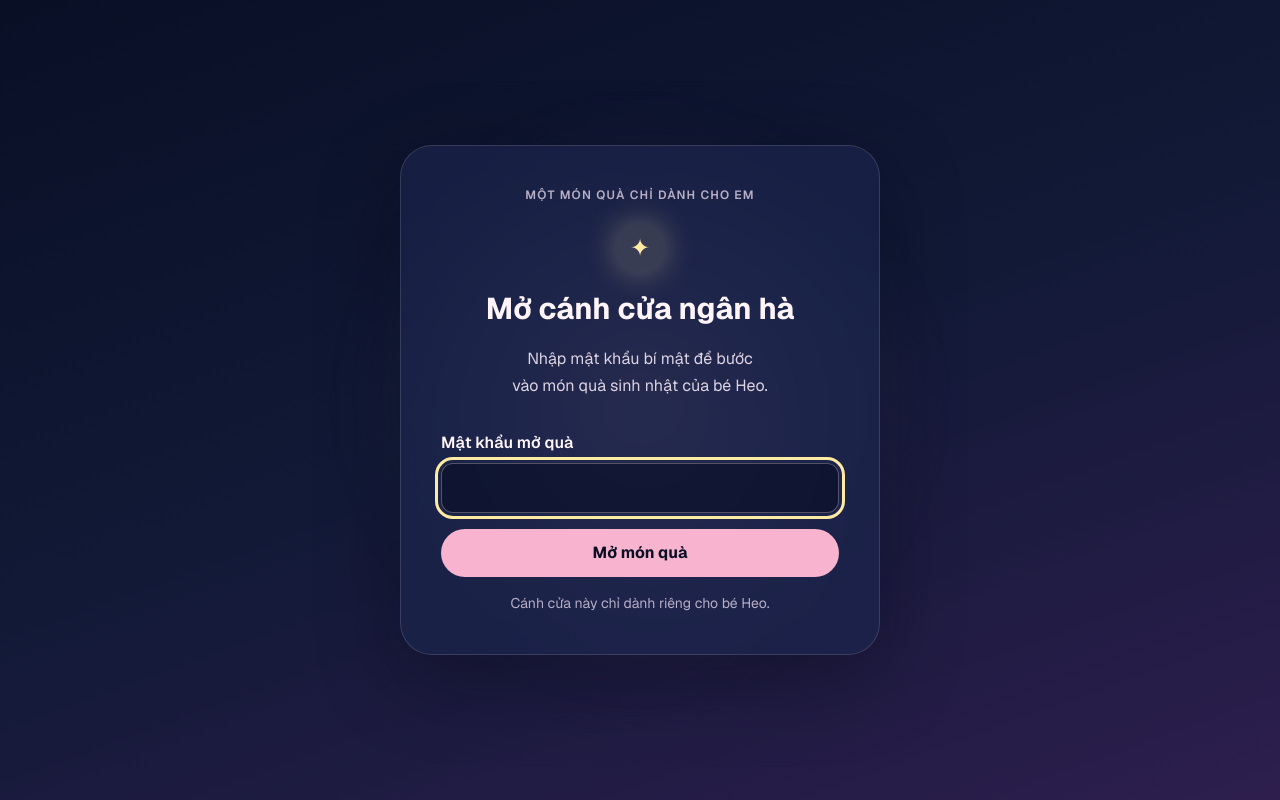
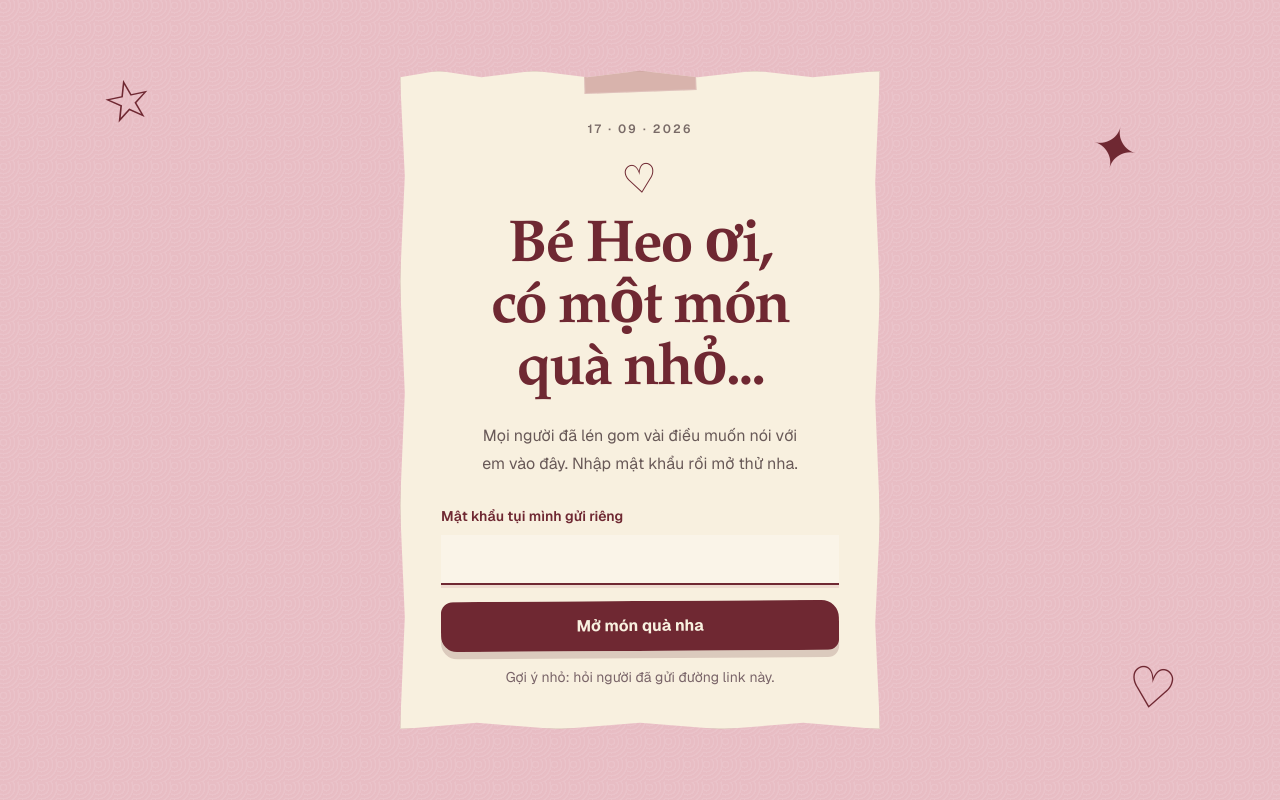
Before and after one commit to thanhhung9720001-collab/web-mung-sinh-nhat, a Next.js app: page /gift in a window 1280 px wide. Built offline with nearby package versions, Linux system fonts and the light colour scheme; no server answers.

Commit message:
feat: apply handmade scrapbook theme

```diff
--- a/src/app/contribute/[secret]/contribution-form.module.css
+++ b/src/app/contribute/[secret]/contribution-form.module.css
@@ -283,3 +283,121 @@
     height: 6rem;
   }
 }
+
+/* Approved scrapbook theme */
+.form {
+  position: relative;
+  gap: var(--space-7);
+  border: 1px solid rgb(111 40 50 / 12%);
+  border-radius: 0.9rem 1.3rem 0.8rem 1.15rem;
+  color: #49383a;
+  background: var(--scrapbook-paper);
+  box-shadow: 0 1.5rem 3.5rem rgb(92 51 58 / 18%);
+  backdrop-filter: none;
+  transform: rotate(0.15deg);
+}
+
+.form::before {
+  position: absolute;
+  top: -0.75rem;
+  left: 50%;
+  width: 7rem;
+  height: 2rem;
+  background: rgb(198 142 142 / 62%);
+  box-shadow: inset 0 0 0 1px rgb(255 255 255 / 18%);
+  content: "";
+  transform: translateX(-50%) rotate(-2deg);
+}
+
+.field label,
+.fieldset legend,
+.choice strong {
+  color: var(--scrapbook-ink);
+}
+
+.field input,
+.field textarea {
+  border-color: rgb(111 40 50 / 22%);
+  border-radius: 0.6rem 0.85rem 0.55rem 0.8rem;
+  color: #49383a;
+  background: rgb(255 255 255 / 42%);
+}
+
+.field input:hover,
+.field textarea:hover,
+.field input:focus,
+.field textarea:focus {
+  border-color: var(--scrapbook-ink);
+}
+
+.field input::placeholder,
+.field textarea::placeholder,
+.hint,
+.choice small,
+.avatarPreview figcaption,
+.formPending {
+  color: #796468;
+}
+
+.field input[type="file"]::file-selector-button,
+.submitArea button {
+  border-radius: 0.7rem 1rem 0.65rem 0.9rem;
+  color: var(--scrapbook-paper);
+  background: var(--scrapbook-ink);
+}
+
+.avatarPreview img {
+  border-color: rgb(111 40 50 / 28%);
+  background: #ead8c8;
+  box-shadow: 0 0.6rem 1.5rem rgb(92 51 58 / 14%);
+  transform: rotate(-2deg);
+}
+
+.choice {
+  border-color: rgb(111 40 50 / 20%);
+  border-radius: 0.65rem 1rem 0.7rem 0.9rem;
+  color: #49383a;
+  background: rgb(255 255 255 / 30%);
+}
+
+.choice:hover,
+.choice:has(input:checked) {
+  border-color: var(--scrapbook-ink);
+  background: rgb(232 189 196 / 34%);
+}
+
+.choice input,
+.consent input {
+  accent-color: var(--scrapbook-ink);
+}
+
+.consent {
+  color: #49383a;
+}
+
+.formStatus {
+  color: #5f6544;
+}
+
+.editLinkNotice {
+  border-color: rgb(111 40 50 / 22%);
+  border-radius: 0.7rem 1rem 0.65rem 0.9rem;
+  color: #49383a;
+  background: rgb(232 189 196 / 24%);
+}
+
+.editLinkNotice a {
+  color: var(--scrapbook-ink);
+}
+
+.editLinkNotice small {
+  color: #796468;
+}
+
+@media (prefers-reduced-motion: reduce) {
+  .form,
+  .form::before,
+  .avatarPreview img {
+    transform: none;
+  }
+}
--- a/src/app/contribute/[secret]/page.module.css
+++ b/src/app/contribute/[secret]/page.module.css
@@ -1,4 +1,7 @@
 .page {
+  --scrapbook-pink: #e8bdc4;
+  --scrapbook-paper: #f8f0df;
+  --scrapbook-ink: #6f2832;
   position: relative;
   min-height: 100svh;
   overflow: clip;
@@ -7,6 +10,22 @@
     max(var(--page-gutter), var(--safe-area-right))
     max(var(--page-gutter), var(--safe-area-bottom))
     max(var(--page-gutter), var(--safe-area-left));
+  color: #49383a;
+  background: var(--scrapbook-pink);
+  isolation: isolate;
+}
+
+.page::before {
+  position: fixed;
+  inset: 0;
+  z-index: -2;
+  opacity: 0.2;
+  background-image:
+    repeating-radial-gradient(circle at 20% 18%, transparent 0 2px, #fff 3px 4px),
+    repeating-linear-gradient(94deg, transparent 0 10px, rgb(82 49 53 / 8%) 11px 12px);
+  background-size: 21px 25px, 33px 39px;
+  content: "";
+  mix-blend-mode: soft-light;
 }
 
 .shell {
@@ -15,73 +34,70 @@
   width: min(100%, var(--content-narrow));
   margin-inline: auto;
   flex-direction: column;
-  gap: var(--space-8);
+  gap: var(--space-7);
 }
 
 .glow {
   position: absolute;
-  top: 8%;
+  top: 4%;
   left: 50%;
-  width: min(36rem, 95vw);
+  z-index: -1;
+  width: min(30rem, 90vw);
   aspect-ratio: 1;
-  border-radius: var(--radius-full);
-  background: var(--gradient-glow);
-  filter: blur(2rem);
-  opacity: 0.76;
+  border: 1px dashed rgb(111 40 50 / 24%);
+  border-radius: 48% 52% 44% 56%;
   pointer-events: none;
-  transform: translateX(-50%);
+  transform: translateX(-50%) rotate(-7deg);
 }
 
 .intro {
   display: flex;
   flex-direction: column;
   align-items: center;
-  gap: var(--space-5);
-  padding-block: var(--space-5) var(--space-2);
+  gap: var(--space-4);
+  padding-block: var(--space-6) var(--space-2);
   text-align: center;
 }
 
 .eyebrow {
-  color: var(--color-text-muted);
+  color: var(--scrapbook-ink);
   font-size: var(--text-xs);
   font-weight: var(--font-semibold);
-  letter-spacing: var(--tracking-wide);
+  letter-spacing: 0.18em;
   text-transform: uppercase;
 }
 
 .star {
-  display: grid;
-  width: var(--space-12);
-  aspect-ratio: 1;
-  place-items: center;
-  border-radius: var(--radius-full);
-  color: var(--color-star);
-  background: var(--color-star-soft);
-  box-shadow: var(--shadow-star);
-  font-size: var(--text-2xl);
+  color: var(--scrapbook-ink);
+  font-family: Georgia, serif;
+  font-size: 2.5rem;
+  line-height: 1;
+  transform: rotate(-9deg);
 }
 
 .intro h1 {
-  max-width: 15ch;
-  color: var(--color-text-heading);
-  font-size: var(--text-display);
-  font-weight: var(--font-bold);
-  line-height: var(--leading-tight);
-  letter-spacing: var(--tracking-tight);
+  max-width: 14ch;
+  color: var(--scrapbook-ink);
+  font-family: "Iowan Old Style", "Palatino Linotype", Georgia, serif;
+  font-size: clamp(2.2rem, 10vw, 4rem);
+  font-weight: 600;
+  line-height: 1.04;
+  letter-spacing: -0.035em;
   text-wrap: balance;
 }
 
 .intro p {
-  max-width: 38ch;
-  color: var(--color-text-secondary);
-  font-size: var(--text-lg);
-  line-height: var(--leading-relaxed);
+  max-width: 39ch;
+  color: #5c474a;
+  line-height: 1.75;
   text-wrap: balance;
 }
 
 @media (min-width: 40rem) {
-  .intro {
-    gap: var(--space-6);
-    padding-block: var(--space-10) var(--space-4);
-  }
+  .intro { padding-block: var(--space-10) var(--space-3); }
 }
+
+@media (prefers-reduced-motion: reduce) {
+  .glow,
+  .star { transform: none; }
+}
--- a/src/app/gift/login-form.tsx
+++ b/src/app/gift/login-form.tsx
@@ -18,7 +18,7 @@ export function GiftLoginForm() {
   return (
     <form className={styles.loginForm} action={formAction}>
       <div className={styles.field}>
-        <label htmlFor="gift-password">Mật khẩu mở quà</label>
+        <label htmlFor="gift-password">Mật khẩu tụi mình gửi riêng</label>
         <input
           id="gift-password"
           name="password"
@@ -33,7 +33,7 @@ export function GiftLoginForm() {
       </div>
 
       <button type="submit" disabled={isPending}>
-        {isPending ? "Đang mở khóa..." : "Mở món quà"}
+        {isPending ? "Đợi tụi mình một chút..." : "Mở món quà nha"}
       </button>
 
       {state.message ? (
@@ -41,7 +41,7 @@ export function GiftLoginForm() {
           {state.message}
         </p>
       ) : (
-        <p className={styles.hint}>Cánh cửa này chỉ dành riêng cho bé Heo.</p>
+        <p className={styles.hint}>Gợi ý nhỏ: hỏi người đã gửi đường link này.</p>
       )}
     </form>
   );
--- a/src/app/gift/page.module.css
+++ b/src/app/gift/page.module.css
@@ -1,25 +1,93 @@
 .page {
+  --gift-pink: #e8bdc4;
+  --gift-paper: #f8f0df;
+  --gift-ink: #6f2832;
+  --gift-night: #172238;
+  --gift-night-soft: #21304a;
+  --gift-gold: #e6c98d;
   position: relative;
   display: grid;
   min-height: 100svh;
   place-items: center;
-  overflow: clip;
+  overflow: hidden;
   padding:
     max(var(--page-gutter), var(--safe-area-top))
     max(var(--page-gutter), var(--safe-area-right))
     max(var(--page-gutter), var(--safe-area-bottom))
     max(var(--page-gutter), var(--safe-area-left));
+  isolation: isolate;
 }
 
-.glow {
+.unlockPage {
+  color: #49383a;
+  background: var(--gift-pink);
+}
+
+.nightPage {
+  color: var(--gift-paper);
+  background: var(--gift-night);
+}
+
+.paperGrain {
   position: absolute;
-  width: min(34rem, 95vw);
-  aspect-ratio: 1;
-  border-radius: var(--radius-full);
-  background: var(--gradient-glow);
-  filter: blur(2rem);
+  inset: 0;
+  z-index: -2;
+  opacity: 0.2;
+  background-image:
+    repeating-radial-gradient(circle at 18% 24%, transparent 0 2px, #fff 3px 4px),
+    repeating-linear-gradient(94deg, transparent 0 9px, rgb(82 49 53 / 8%) 10px 11px);
+  background-size: 19px 23px, 31px 37px;
+  mix-blend-mode: soft-light;
   pointer-events: none;
 }
+
+.cornerDoodles,
+.constellation {
+  position: absolute;
+  inset: 0;
+  z-index: -1;
+  font-family: Georgia, serif;
+  pointer-events: none;
+}
+
+.cornerDoodles {
+  color: var(--gift-ink);
+  font-size: clamp(1.8rem, 8vw, 3.5rem);
+}
+
+.cornerDoodles span,
+.constellation span {
+  position: absolute;
+}
+
+.cornerDoodles span:nth-child(1) { top: 7%; left: 8%; transform: rotate(-12deg); }
+.cornerDoodles span:nth-child(2) { right: 8%; bottom: 9%; transform: rotate(9deg); }
+.cornerDoodles span:nth-child(3) { top: 13%; right: 11%; transform: rotate(15deg); }
+
+.constellation {
+  color: var(--gift-gold);
+}
+
+.constellation::before,
+.constellation::after {
+  position: absolute;
+  width: 34vw;
+  max-width: 19rem;
+  border-top: 1px dashed rgb(230 201 141 / 44%);
+  content: "";
+  transform: rotate(21deg);
+}
+
+.constellation::before { top: 20%; left: -3%; }
+.constellation::after { right: -4%; bottom: 18%; transform: rotate(-28deg); }
+.constellation span:nth-child(1) { top: 8%; left: 12%; }
+.constellation span:nth-child(2) { top: 19%; left: 30%; transform: rotate(12deg); }
+.constellation span:nth-child(3) { top: 11%; right: 21%; }
+.constellation span:nth-child(4) { top: 28%; right: 7%; transform: rotate(-18deg); }
+.constellation span:nth-child(5) { bottom: 18%; left: 9%; }
+.constellation span:nth-child(6) { bottom: 8%; left: 31%; transform: rotate(-9deg); }
+.constellation span:nth-child(7) { right: 22%; bottom: 16%; }
+.constellation span:nth-child(8) { right: 8%; bottom: 7%; }
 
 .card {
   position: relative;
@@ -28,52 +96,154 @@
   flex-direction: column;
   align-items: center;
   gap: var(--space-5);
-  padding: var(--space-8) var(--space-5);
-  border: var(--border-subtle);
-  border-radius: var(--radius-2xl);
-  background: var(--color-surface-glass);
-  box-shadow: var(--shadow-card);
+  padding: var(--space-10) var(--space-5) var(--space-8);
   text-align: center;
-  backdrop-filter: blur(1rem);
 }
 
+.unlockCard {
+  border: 1px solid rgb(111 40 50 / 12%);
+  background: var(--gift-paper);
+  box-shadow: 0 1.5rem 3.5rem rgb(92 51 58 / 20%);
+  clip-path: polygon(0 1%, 8% 0, 17% 1%, 28% 0, 39% 1%, 50% 0, 62% 1%, 74% 0, 86% 1%, 100% 0, 99% 17%, 100% 34%, 99% 50%, 100% 68%, 99% 84%, 100% 100%, 84% 99%, 67% 100%, 50% 99%, 33% 100%, 16% 99%, 0 100%, 1% 83%, 0 66%, 1% 49%, 0 32%, 1% 16%);
+}
+
+.nightCard,
 .countdownCard {
   width: min(100%, 42rem);
 }
 
+.tape {
+  position: absolute;
+  top: -0.75rem;
+  left: 50%;
+  width: 7rem;
+  height: 2rem;
+  background: rgb(198 142 142 / 62%);
+  box-shadow: inset 0 0 0 1px rgb(255 255 255 / 18%);
+  transform: translateX(-50%) rotate(-2deg);
+}
+
 .eyebrow {
-  color: var(--color-text-muted);
+  color: inherit;
   font-size: var(--text-xs);
   font-weight: var(--font-semibold);
-  letter-spacing: var(--tracking-wide);
+  letter-spacing: 0.18em;
+  opacity: 0.72;
   text-transform: uppercase;
 }
 
-.star {
-  display: grid;
-  width: var(--space-12);
-  aspect-ratio: 1;
-  place-items: center;
-  border-radius: var(--radius-full);
-  color: var(--color-star);
-  background: var(--color-star-soft);
-  box-shadow: var(--shadow-star);
-  font-size: var(--text-2xl);
+.inkHeart {
+  color: var(--gift-ink);
+  font-family: Georgia, serif;
+  font-size: 2.5rem;
+  line-height: 1;
+  transform: rotate(-8deg);
 }
 
 .card h1 {
-  color: var(--color-text-heading);
-  font-size: var(--text-3xl);
-  line-height: var(--leading-tight);
+  max-width: 13ch;
+  color: var(--gift-ink);
+  font-family: "Iowan Old Style", "Palatino Linotype", Georgia, serif;
+  font-size: clamp(2.1rem, 10vw, 3.7rem);
+  font-weight: 600;
+  line-height: 1.04;
+  letter-spacing: -0.035em;
   text-wrap: balance;
 }
 
+.paperTitle {
+  position: relative;
+  width: min(100%, 34rem);
+  padding: var(--space-8) var(--space-5) var(--space-6);
+  color: var(--gift-ink);
+  background: var(--gift-paper);
+  box-shadow: 0 1rem 2.5rem rgb(3 9 20 / 20%);
+  transform: rotate(-0.7deg);
+  clip-path: polygon(0 3%, 8% 0, 18% 2%, 30% 0, 43% 2%, 57% 0, 70% 1%, 84% 0, 100% 2%, 99% 96%, 86% 100%, 72% 98%, 58% 100%, 43% 98%, 28% 100%, 14% 98%, 0 100%);
+}
+
+.paperTitle h1 {
+  max-width: none;
+  font-size: clamp(2rem, 8vw, 3.25rem);
+}
+
 .description {
-  max-width: 36ch;
-  color: var(--color-text-secondary);
-  line-height: var(--leading-relaxed);
+  max-width: 37ch;
+  color: inherit;
+  line-height: 1.75;
+  opacity: 0.82;
   text-wrap: balance;
 }
+
+.loginForm,
+.logoutForm {
+  display: flex;
+  width: 100%;
+  flex-direction: column;
+  gap: var(--space-4);
+  margin-top: var(--space-2);
+}
+
+.field {
+  display: flex;
+  flex-direction: column;
+  gap: var(--space-2);
+  text-align: left;
+}
+
+.field label {
+  color: var(--gift-ink);
+  font-size: var(--text-sm);
+  font-weight: var(--font-semibold);
+}
+
+.field input {
+  width: 100%;
+  min-height: var(--tap-target);
+  padding: var(--space-3) var(--space-4);
+  border: 0;
+  border-bottom: 2px solid rgb(111 40 50 / 28%);
+  border-radius: 0;
+  color: var(--gift-ink);
+  background: rgb(255 255 255 / 28%);
+  font: inherit;
+  letter-spacing: 0.12em;
+  outline: none;
+}
+
+.field input:focus {
+  border-color: var(--gift-ink);
+  box-shadow: 0 3px 0 rgb(200 143 153 / 22%);
+}
+
+.field input[aria-invalid="true"] { border-color: #a43c4a; }
+
+.loginForm button,
+.logoutForm button {
+  width: 100%;
+  min-height: var(--tap-target);
+  padding: var(--space-3) var(--space-6);
+  border: 1px solid transparent;
+  border-radius: 0.75rem 1.1rem 0.7rem 1rem;
+  color: var(--gift-paper);
+  background: var(--gift-ink);
+  box-shadow: 0 0.45rem 0 rgb(91 28 38 / 18%);
+  font: inherit;
+  font-weight: var(--font-bold);
+  transform: rotate(-0.35deg);
+}
+
+.nightCard .logoutForm button {
+  border-color: rgb(248 240 223 / 42%);
+  color: var(--gift-paper);
+  background: transparent;
+  box-shadow: none;
+}
+
+.loginForm button:disabled { cursor: not-allowed; opacity: 0.5; }
+.hint, .error { font-size: var(--text-sm); line-height: var(--leading-normal); }
+.hint { color: #796468; }
+.error { color: #a43c4a; }
 
 .countdownSection {
   display: flex;
@@ -92,97 +262,40 @@
   display: flex;
   min-width: 0;
   flex-direction: column;
-  gap: var(--space-1);
+  gap: var(--space-2);
   padding: var(--space-4) var(--space-2);
-  border: 1px solid var(--color-border-strong);
-  border-radius: var(--radius-lg);
-  background: rgb(255 232 241 / 7%);
+  border: 1px dashed rgb(230 201 141 / 42%);
+  border-radius: 0.6rem 1rem 0.65rem 0.9rem;
+  background: var(--gift-night-soft);
+  transform: rotate(-0.6deg);
 }
 
+.countdownUnit:nth-child(even) { transform: rotate(0.7deg); }
+
 .countdownUnit strong {
-  color: var(--color-star);
-  font-size: clamp(1.75rem, 9vw, 2.75rem);
+  color: var(--gift-gold);
+  font-family: "Iowan Old Style", "Palatino Linotype", Georgia, serif;
+  font-size: clamp(2rem, 10vw, 3.25rem);
   font-variant-numeric: tabular-nums;
   line-height: 1;
 }
 
 .countdownUnit span,
 .openingTime {
-  color: var(--color-text-muted);
+  color: rgb(248 240 223 / 72%);
   font-size: var(--text-sm);
 }
 
-.openingTime {
-  line-height: var(--leading-normal);
+.openingTime { line-height: var(--leading-normal); }
+
+@media (min-width: 40rem) {
+  .card { padding: var(--space-12) var(--space-10) var(--space-10); }
+  .countdown { grid-template-columns: repeat(4, minmax(0, 1fr)); }
 }
 
-.loginForm,
-.logoutForm {
-  display: flex;
-  width: 100%;
-  flex-direction: column;
-  gap: var(--space-4);
-  margin-top: var(--space-3);
+@media (prefers-reduced-motion: reduce) {
+  .unlockCard,
+  .paperTitle,
+  .loginForm button,
+  .countdownUnit { transform: none; }
 }
-
-.field {
-  display: flex;
-  flex-direction: column;
-  gap: var(--space-2);
-  text-align: left;
-}
-
-.field label {
-  color: var(--color-text-heading);
-  font-weight: var(--font-semibold);
-}
-
-.field input {
-  width: 100%;
-  min-height: var(--tap-target);
-  padding: var(--space-3) var(--space-4);
-  border: 1px solid var(--color-border-strong);
-  border-radius: var(--radius-md);
-  color: var(--color-text-primary);
-  background: rgb(9 15 37 / 62%);
-}
-
-.field input[aria-invalid="true"] {
-  border-color: var(--color-danger);
-}
-
-.loginForm button,
-.logoutForm button {
-  width: 100%;
-  padding: var(--space-3) var(--space-6);
-  border: 0;
-  border-radius: var(--radius-full);
-  color: var(--color-on-accent);
-  background: var(--color-accent);
-  font-weight: var(--font-bold);
-}
-
-.loginForm button:disabled {
-  cursor: not-allowed;
-  opacity: 0.5;
-}
-
-.hint {
-  color: var(--color-text-muted);
-  font-size: var(--text-sm);
-}
-
-.error {
-  color: var(--color-danger);
-  font-size: var(--text-sm);
-}
-
-@media (min-width: 40rem) {
-  .card {
-    padding: var(--space-10);
-  }
-
-  .countdown {
-    grid-template-columns: repeat(4, minmax(0, 1fr));
-  }
-}
--- a/src/app/gift/page.tsx
+++ b/src/app/gift/page.tsx
@@ -21,16 +21,19 @@ export default async function GiftPage() {
 
   if (!isAuthenticated) {
     return (
-      <main className={styles.page}>
-        <div className={styles.glow} aria-hidden="true" />
-        <section className={styles.card}>
-          <span className={styles.eyebrow}>Một món quà chỉ dành cho em</span>
-          <span className={styles.star} aria-hidden="true">
-            ✦
-          </span>
-          <h1>Mở cánh cửa ngân hà</h1>
+      <main className={`${styles.page} ${styles.unlockPage}`}>
+        <div className={styles.paperGrain} aria-hidden="true" />
+        <div className={styles.cornerDoodles} aria-hidden="true">
+          <span>☆</span><span>♡</span><span>✦</span>
+        </div>
+        <section className={`${styles.card} ${styles.unlockCard}`}>
+          <span className={styles.tape} aria-hidden="true" />
+          <span className={styles.eyebrow}>17 · 09 · 2026</span>
+          <span className={styles.inkHeart} aria-hidden="true">♡</span>
+          <h1>Bé Heo ơi, có một món quà nhỏ...</h1>
           <p className={styles.description}>
-            Nhập mật khẩu bí mật để bước vào món quà sinh nhật của bé Heo.
+            Mọi người đã lén gom vài điều muốn nói với em vào đây. Nhập mật
+            khẩu rồi mở thử nha.
           </p>
           <GiftLoginForm />
         </section>
@@ -42,16 +45,21 @@ export default async function GiftPage() {
 
   if (getCurrentScheduleState(schedule) !== "gift-open") {
     return (
-      <main className={styles.page}>
-        <div className={styles.glow} aria-hidden="true" />
-        <section className={`${styles.card} ${styles.countdownCard}`}>
-          <span className={styles.eyebrow}>Cánh cửa đã nhận ra em</span>
-          <span className={styles.star} aria-hidden="true">
-            ✦
-          </span>
-          <h1>Ngân hà sắp thức giấc</h1>
+      <main className={`${styles.page} ${styles.nightPage}`}>
+        <div className={styles.paperGrain} aria-hidden="true" />
+        <div className={styles.constellation} aria-hidden="true">
+          <span>✦</span><span>☆</span><span>·</span><span>✧</span>
+          <span>·</span><span>☆</span><span>✦</span><span>·</span>
+        </div>
+        <section className={`${styles.card} ${styles.countdownCard} ${styles.nightCard}`}>
+          <span className={styles.eyebrow}>Đã nhận ra Bé Heo rồi</span>
+          <div className={styles.paperTitle}>
+            <span className={styles.tape} aria-hidden="true" />
+            <h1>Chờ thêm một chút xíu thôi</h1>
+          </div>
           <p className={styles.description}>
-            Món quà sẽ mở đúng thời khắc sinh nhật. Cứ để trang này ở đây nhé.
+            Tụi mình biết là em đang nóng ruột, nhưng đúng sinh nhật thì món
+            quà mới chịu mở cơ.
           </p>
           <GiftCountdown
             opensAt={schedule.giftOpensAt.toISOString()}
@@ -59,7 +67,7 @@ export default async function GiftPage() {
             opensAtLabel={formatAppDateTime(schedule.giftOpensAt)}
           />
           <form className={styles.logoutForm} action={logoutGift}>
-            <button type="submit">Đăng xuất</button>
+            <button type="submit">Thoát ra ngoài</button>
           </form>
         </section>
       </main>
@@ -67,19 +75,20 @@ export default async function GiftPage() {
   }
 
   return (
-    <main className={styles.page}>
-      <div className={styles.glow} aria-hidden="true" />
-      <section className={styles.card}>
-        <span className={styles.eyebrow}>Đã mở khóa món quà</span>
-        <span className={styles.star} aria-hidden="true">
-          ✦
-        </span>
-        <h1>Chào mừng bé Heo</h1>
+    <main className={`${styles.page} ${styles.nightPage}`}>
+      <div className={styles.paperGrain} aria-hidden="true" />
+      <section className={`${styles.card} ${styles.nightCard}`}>
+        <span className={styles.eyebrow}>Đúng 0 giờ rồi đó</span>
+        <div className={styles.paperTitle}>
+          <span className={styles.tape} aria-hidden="true" />
+          <h1>Chúc mừng sinh nhật Bé Heo!</h1>
+        </div>
         <p className={styles.description}>
-          Khoảnh khắc đã đến. Bầu trời sao đang được chuẩn bị ở bước tiếp theo.
+          Bầu trời của mọi người dành cho em đang được chuẩn bị ở bước tiếp
+          theo.
         </p>
         <form className={styles.logoutForm} action={logoutGift}>
-          <button type="submit">Đăng xuất</button>
+          <button type="submit">Thoát ra ngoài</button>
         </form>
       </section>
     </main>
```
Also changed, not shown: src/app/contribute/[secret]/contribution-closed.module.css (+28 -0 lines), src/app/contribute/[secret]/page.tsx (+4 -4 lines), src/app/contribute/edit/[token]/page.tsx (+4 -4 lines), src/app/contribute/edit/[token]/wish-edit-form.module.css (+76 -0 lines), private-assets/gift/README.md (added), 2 other files (tests, documents, lock files or other folders).
